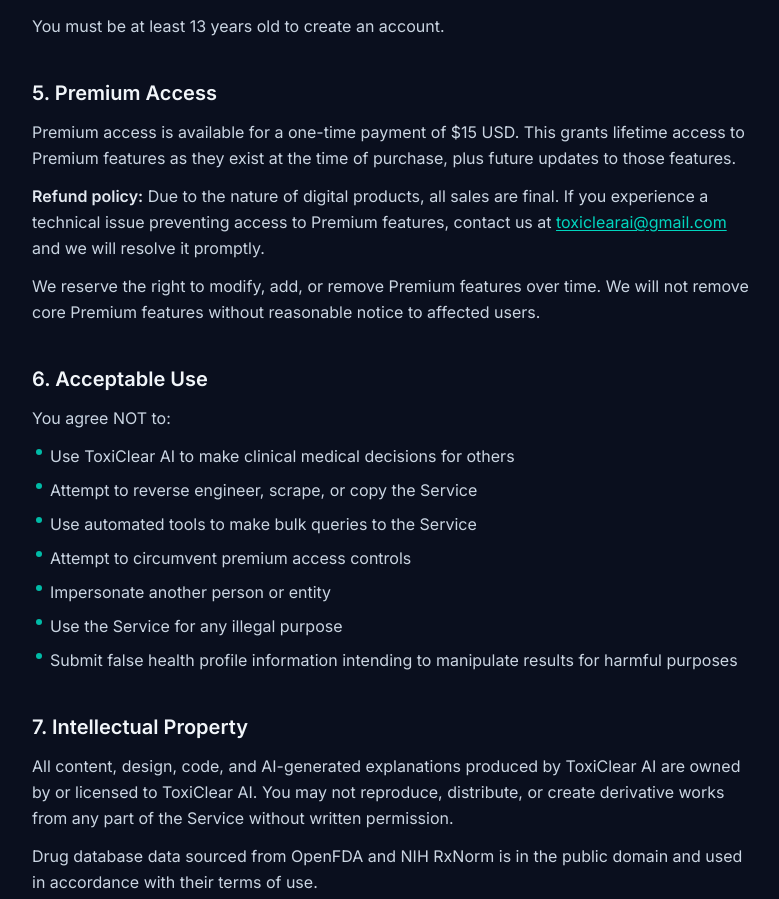
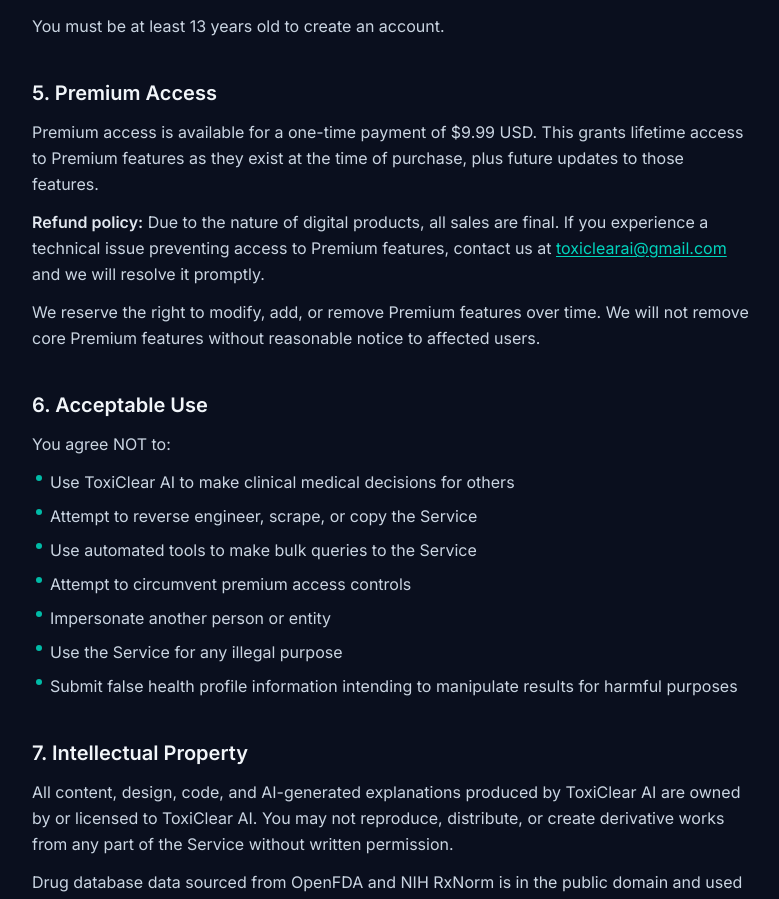
Before and after one commit to Aryesh-K/demo-app, a Next.js app: page /terms in a window 1280 px wide. Shown: the part 1169-2068 px from the top of the page, without its empty margins (248-1027 px from the left). Built offline with nearby package versions, Linux system fonts and the light colour scheme; no server answers.

Commit message:
price change

```diff
--- a/src/app/account/page.tsx
+++ b/src/app/account/page.tsx
@@ -293,7 +293,7 @@
         </div>
         {!isPremium && (
           <p className="text-xs text-muted-foreground">
-            Upgrade to Premium for $15 — coming soon
+            Upgrade to Premium for $9.99 — coming soon
           </p>
         )}
         <p className="text-xs text-muted-foreground">
--- a/src/app/signup/page.tsx
+++ b/src/app/signup/page.tsx
@@ -198,7 +198,7 @@
 
       <p className="text-center text-xs text-muted-foreground">
         After signing up, you&apos;ll have the option to upgrade to Premium for
-        $15 — one-time, no subscriptions.
+        $9.99 — one-time, no subscriptions.
       </p>
     </form>
   );
--- a/src/app/terms/page.tsx
+++ b/src/app/terms/page.tsx
@@ -78,7 +78,7 @@
 
         <Section title="5. Premium Access">
           <p>
-            Premium access is available for a one-time payment of $15 USD. This
+            Premium access is available for a one-time payment of $9.99 USD. This
             grants lifetime access to Premium features as they exist at the time
             of purchase, plus future updates to those features.
           </p>
--- a/src/components/accordion-cards.tsx
+++ b/src/components/accordion-cards.tsx
@@ -148,7 +148,7 @@
     return (
       <div className="flex flex-col gap-2 text-sm leading-relaxed text-slate-400">
         <p>
-          For a one-time payment of $15, unlock everything ToxiClear AI has to
+          For a one-time payment of $9.99, unlock everything ToxiClear AI has to
           offer — forever. No subscriptions, no monthly fees.
         </p>
         <p className="font-semibold text-slate-300">Premium includes:</p>
```
